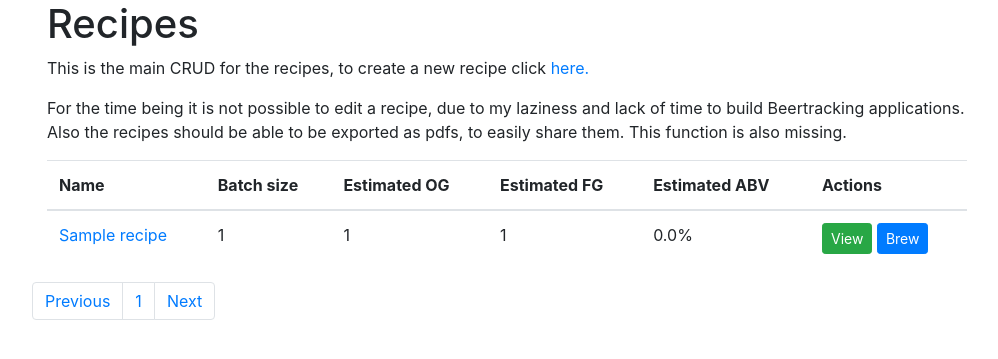
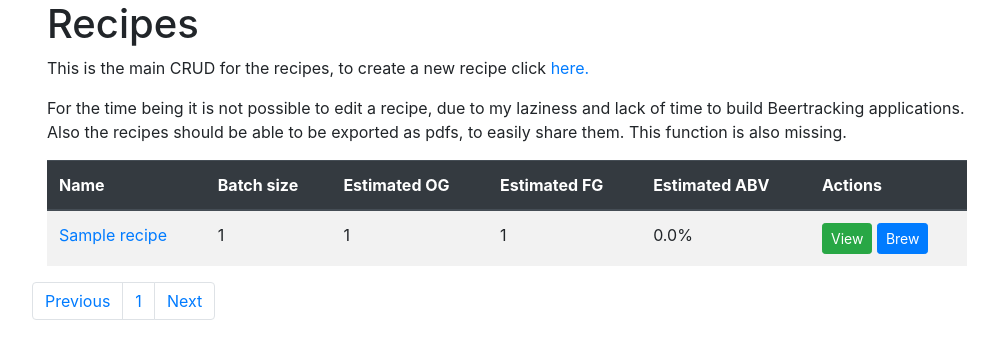
Before and after one commit to christiannageby/Beertracker, a Flask app: page /recipes in a window 1280 px wide. Shown: the part 56-415 px from the top of the page, without its empty margins (38-1036 px from the left). Run offline with Flask 2, Linux system fonts and the light colour scheme; tables that the repository leaves empty hold one stand-in row (Sample ...); some libraries are stand-ins or nearby versions.

Commit message:
Striped tables and dark heads

```diff
--- a/templates/brews.html
+++ b/templates/brews.html
@@ -17,7 +17,7 @@
           </div>
         {% endif %}
         <table class="table table-striped">
-          <thead>
+          <thead class="thead-dark">
             <tr>
               <th>Brew ID</th>
               <th>Recipe</th>
--- a/templates/recipes.html
+++ b/templates/recipes.html
@@ -20,8 +20,8 @@
         <br>
         Also the recipes should be able to be exported as pdfs, to easily share them. This function is also missing.
       </p>
-      <table class="table">
-        <thead>
+      <table class="table table-striped">
+        <thead class="thead-dark">
           <tr>
             <th>Name</th>
             <th>Batch size</th>
```
